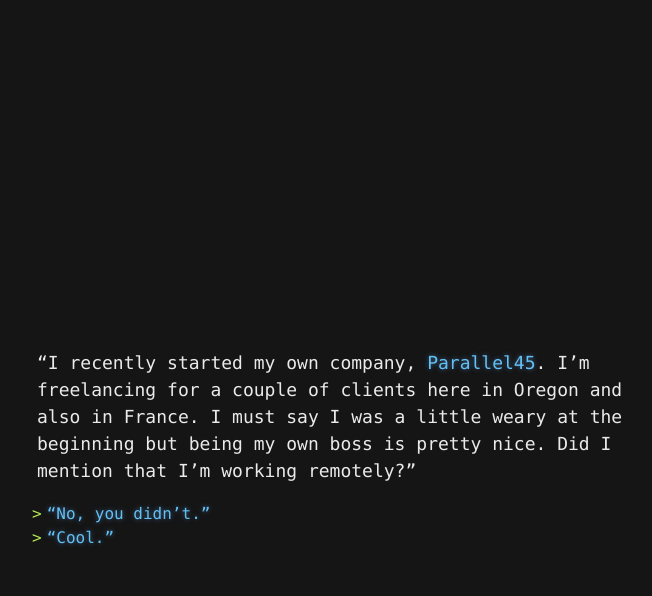
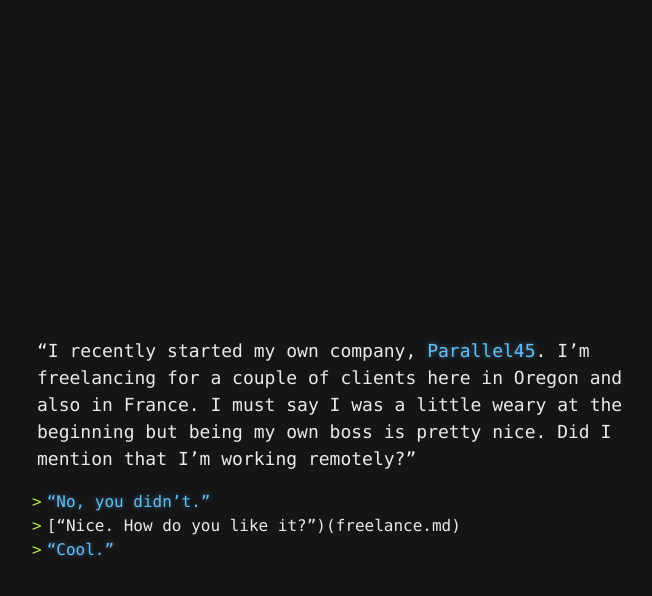
Before and after one commit to yvesgurcan/adventure, a Jekyll site: the page built from work.md, in a window 1280 px wide. Shown: the top 596 px of the page, without its empty margins (308-960 px from the left). Built offline with Jekyll 4.4.1, drawn with Linux system fonts in a browser that asks for light colours; our own code applies the rules of GitHub Pages for plain Markdown files.

Commit message:
Update work.md

```diff
--- a/work.md
+++ b/work.md
@@ -1,4 +1,5 @@
 "I recently started my own company, [Parallel45](https://parallel45.io/). I'm freelancing for a couple of clients here in Oregon and also in France. I must say I was a little weary at the beginning but being my own boss is pretty nice. Did I mention that I'm working remotely?"
 
 - ["No, you didn't."](remote.md)
+- ["Nice. How do you like it?")(freelance.md)
 - ["Cool."](questions.md)
```
